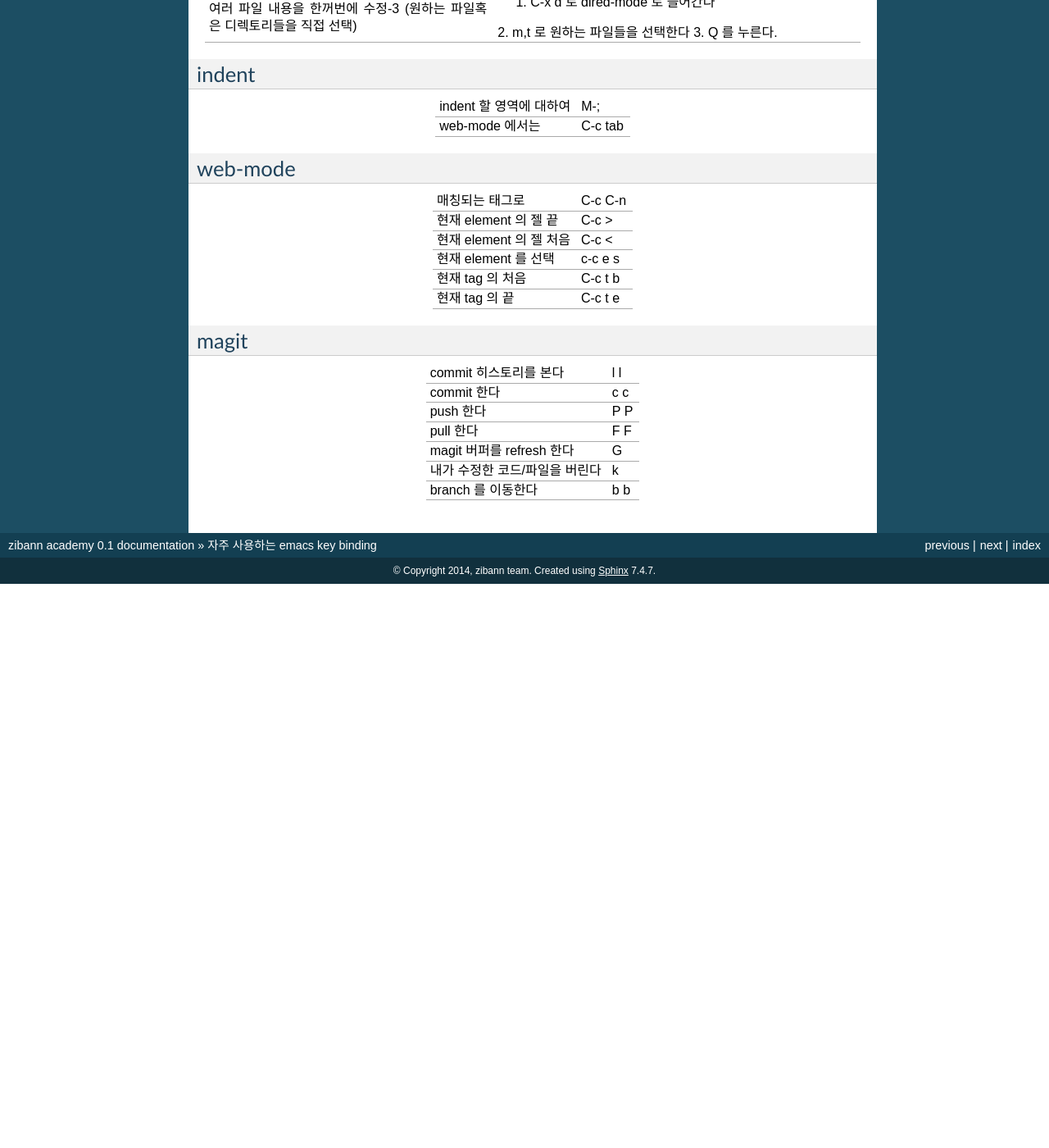
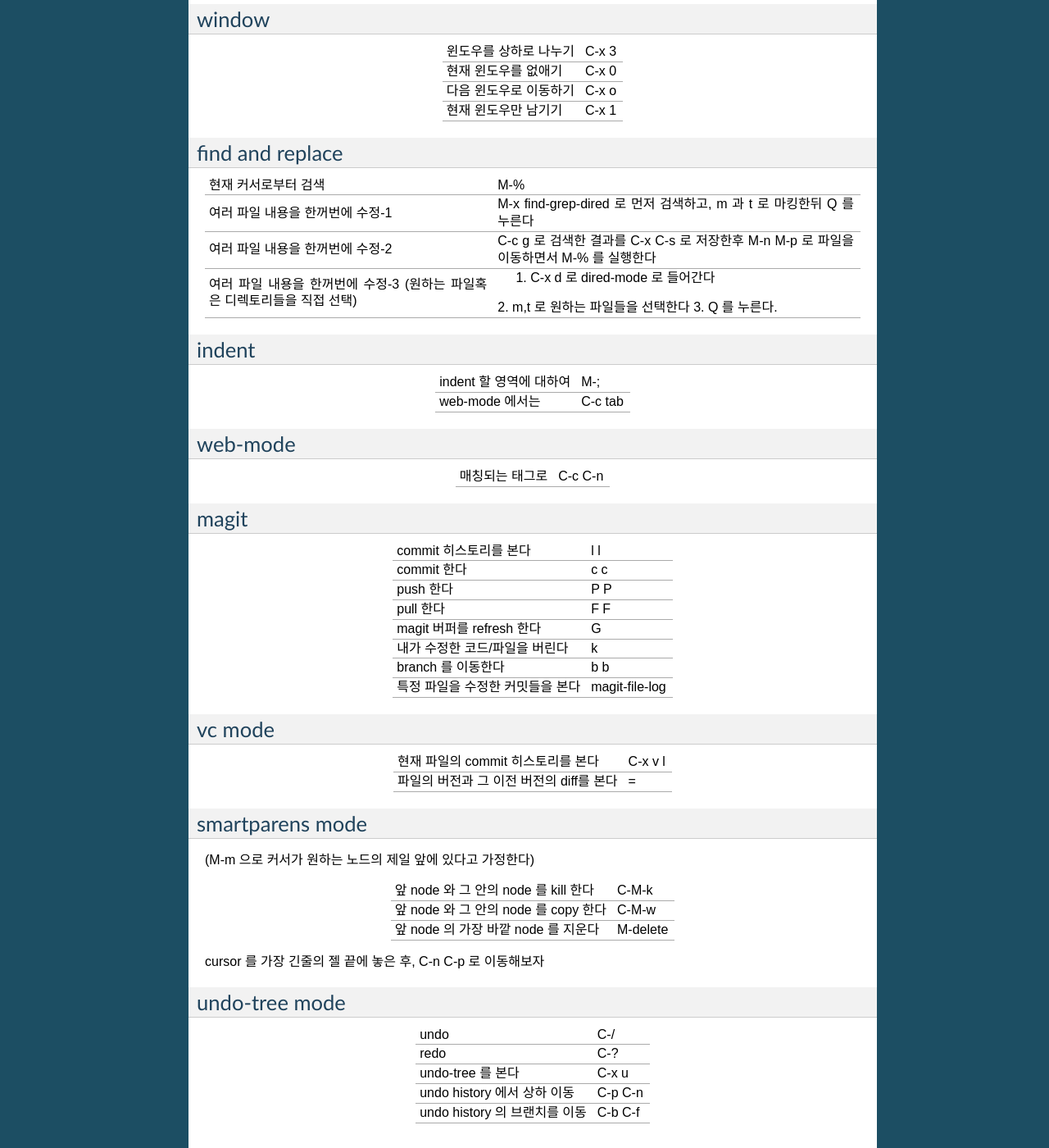
Before and after one commit to pcompassion/zibann-academy, a Sphinx documentation site: the page built from docs/emacs.rst, in a window 1280 px wide and 1400 px high, scrolled down 1608 px. Shown: the whole window at 82% size. Built offline with Sphinx 7.4.7, drawn with Linux system fonts in a browser that asks for light colours; before the commit the page ends 2320 px from its top, so only the background shows below that; some of the changed text lies outside the part shown.

Commit message:
more emacs

```diff
--- a/docs/emacs.rst
+++ b/docs/emacs.rst
@@ -18,11 +19,13 @@
 +----------------------------------------+----------------------------------------+
 |한글자 앞으로                           |C-f                                     |
 +----------------------------------------+----------------------------------------+
-|한글자 뒤로                             |C-b                                     |
+|한글자 뒤로                             |C-b (개인적으론 많이 안쓴다)            |
 +----------------------------------------+----------------------------------------+
 |한줄 맨 앞으로                          |C-a                                     |
 +----------------------------------------+----------------------------------------+
 |한줄 맨 뒤로                            |C-e                                     |
++----------------------------------------+----------------------------------------+
+|줄의 젤 앞 글자로                       |M-m                                     |
 +----------------------------------------+----------------------------------------+
 |버퍼 맨 앞으로                          |M-<                                     |
 +----------------------------------------+----------------------------------------+
@@ -36,7 +39,14 @@
 +----------------------------------------+----------------------------------------+
 |매칭되는 괄호 뒤로                      |C-M-b                                   |
 +----------------------------------------+----------------------------------------+
+|현재 보여지는 화면의 젤 위, 가운데 중간 |M-r                                     |
++----------------------------------------+----------------------------------------+
+|내가 있는 곳의 parent 로                |C-M-u                                   |
++----------------------------------------+----------------------------------------+
 
+
+지우기
+------
 +----------------------------------------+----------------------------------------+
 |한단어를 앞으로 지우기                  |M-d                                     |
 +----------------------------------------+----------------------------------------+
@@ -48,6 +58,18 @@
 +----------------------------------------+----------------------------------------+
 
 
+mark
+----
+
+emacs 가 알아서 marking 을 해주는 경우도 있고, 일부로 마킹을 할 수도 있다.
+마킹된 곳들을 거슬러 올라갈 수 있다. (거꾸로는?)
+
++----------------------------------------+----------------------------------------+
+|set-mark                                |C-` (custom binding)                    |
++----------------------------------------+----------------------------------------+
+
+
+
 copy and paste
 ==============
 
@@ -131,9 +153,9 @@
 |                                        |저장한후 M-n M-p 로 파일을 이동하면서   |
 |                                        |M-% 를 실행한다                         |
 +----------------------------------------+----------------------------------------+
-|여러 파일 내용을 한꺼번에 수정-3 (원하는|1. C-x d 로 dired-mode 로 들어간다      |
-|파일혹은 디렉토리들을 직접 선택)        |2. m,t 로 원하는 파일들을 선택한다 3. Q |
-|                                        |를 누른다.                              |
+|여러 파일 내용을 한꺼번에 수정-3        |1. C-x d 로 dired-mode 로 들어간다      |
+|(원하는                                 |2. m,t 로 원하는 파일들을 선택한다 3. Q |
+|파일혹은 디렉토리들을 직접 선택)        |를 누른다.                              |
 +----------------------------------------+----------------------------------------+
 
 
@@ -152,16 +174,6 @@
 
 +----------------------------------------+----------------------------------------+
 |매칭되는 태그로                         |C-c C-n                                 |
-+----------------------------------------+----------------------------------------+
-|현재 element 의 젤 끝                   |C-c >                                   |
-+----------------------------------------+----------------------------------------+
-|현재 element 의 젤 처음                 |C-c <                                   |
-+----------------------------------------+----------------------------------------+
-|현재 element 를 선택                    |c-c e s                                 |
-+----------------------------------------+----------------------------------------+
-|현재 tag 의 처음                        |C-c t b                                 |
-+----------------------------------------+----------------------------------------+
-|현재 tag 의 끝                          |C-c t e                                 |
 +----------------------------------------+----------------------------------------+
 
 
@@ -183,3 +195,48 @@
 +----------------------------------------+----------------------------------------+
 |branch 를 이동한다                      |b b                                     |
 +----------------------------------------+----------------------------------------+
+|특정 파일을 수정한 커밋들을 본다        |magit-file-log                          |
++----------------------------------------+----------------------------------------+
+
+
+vc mode
+=======
+
++----------------------------------------+----------------------------------------+
+|현재 파일의 commit 히스토리를 본다      |C-x v l                                 |
++----------------------------------------+----------------------------------------+
+|파일의 버전과 그 이전 버전의 diff를 본다|=                                       |
++----------------------------------------+----------------------------------------+
+
+
+smartparens mode
+================
+
+(M-m 으로 커서가 원하는 노드의 제일 앞에 있다고 가정한다)
+
++----------------------------------------+----------------------------------------+
+|앞 node 와 그 안의 node 를 kill 한다    |C-M-k                                   |
++----------------------------------------+----------------------------------------+
+|앞 node 와 그 안의 node 를 copy 한다    |C-M-w                                   |
++----------------------------------------+----------------------------------------+
+|앞 node 의 가장 바깥 node 를 지운다     |M-delete                                |
++----------------------------------------+----------------------------------------+
+
+
+cursor 를 가장 긴줄의 젤 끝에 놓은 후, C-n C-p 로 이동해보자
+
+
+undo-tree mode
+==============
+
++----------------------------------------+----------------------------------------+
+|undo                                    |C-/                                     |
++----------------------------------------+----------------------------------------+
+|redo                                    |C-?                                     |
++----------------------------------------+----------------------------------------+
+|undo-tree 를 본다                       |C-x u                                   |
++----------------------------------------+----------------------------------------+
+|undo history 에서 상하 이동             |C-p C-n                                 |
++----------------------------------------+----------------------------------------+
+|undo history 의 브랜치를 이동           |C-b C-f                                 |
++----------------------------------------+----------------------------------------+
```
Also changed, not shown: other parts of docs/emacs.rst (+4 -3 lines), docs/git.rst (added, +26 -0 lines).
